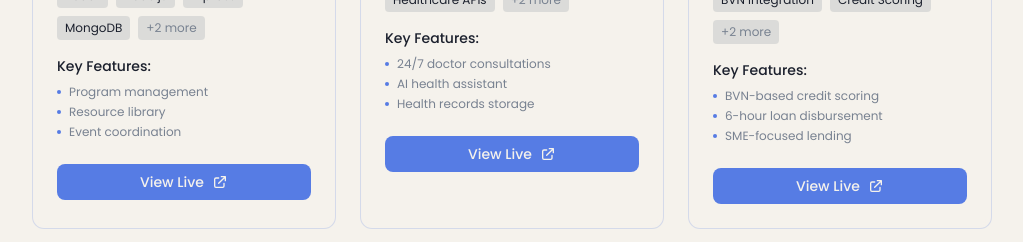
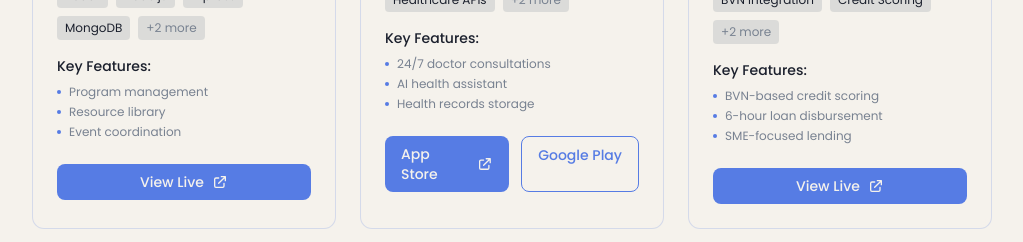
Before and after one commit to Ayomidemi/peaseadeniji, a Next.js app: page /projects in a window 1280 px wide. Shown: the part 2900-3142 px from the top of the page, without its empty margins (128-1151 px from the left). Built offline with nearby package versions, Linux system fonts and the light colour scheme.

Commit message:
add myitura appstore link

```diff
--- a/src/app/data.ts
+++ b/src/app/data.ts
@@ -350,8 +350,8 @@ export const projectsData = [
     longDescription:
       "MyItura is a comprehensive healthcare platform that makes managing health simple and stress-free. Features include 24/7 doctor consultations via chat/video, AI health assistant, secure health records storage, and online lab test ordering with home-based testing services.",
     date: "2024-06-03",
-    demoLink: "https://play.google.com/store/apps/details?id=com.myitura.app",
-    githubLink: "",
+    demoLink: "https://apps.apple.com/us/app/myitura/id6468238519",
+    githubLink: "https://play.google.com/store/apps/details?id=com.myitura.app",
     category: "mobile",
     technologies: [
       "React Native",
```
